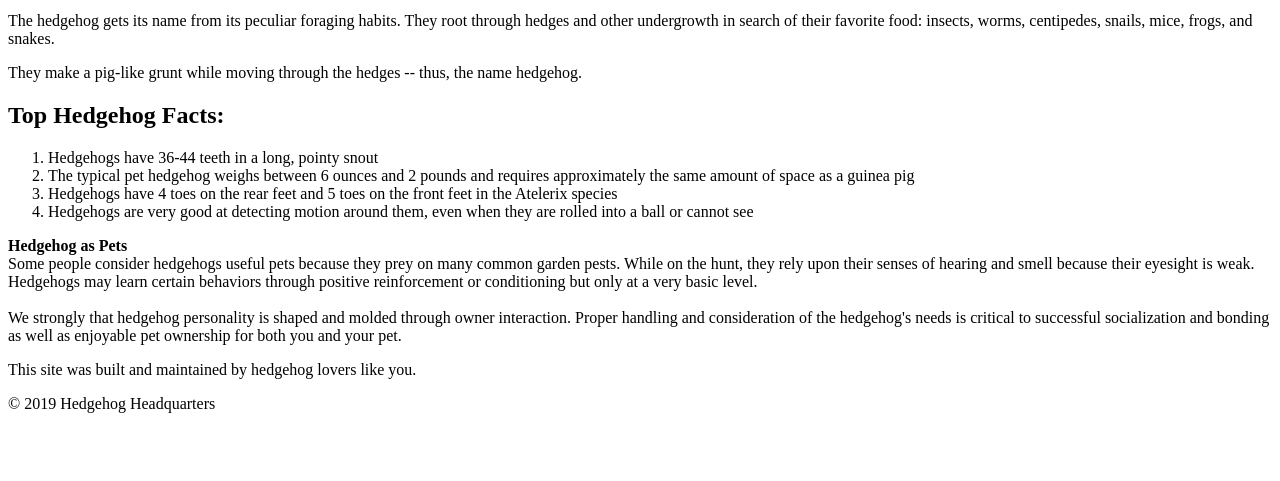
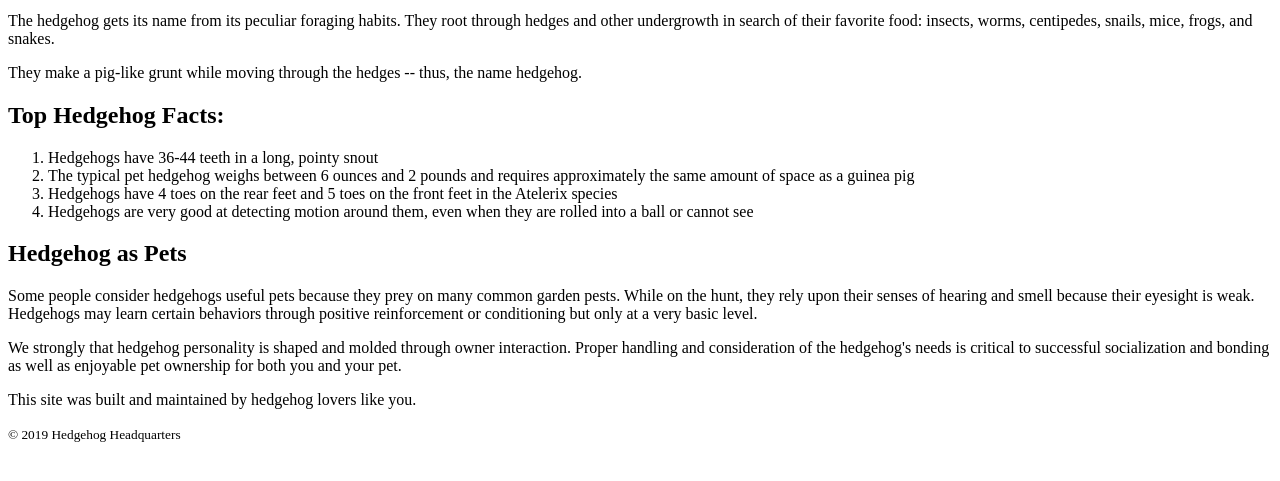
Before and after one commit to barrosdaniel/THFETUTP05_Hedgehog_Headquarters, a plain HTML site: page index.html in a window 1280 px wide. Shown: the part 293-774 px from the top of the page. Drawn offline with Linux system fonts and the light colour scheme.

Commit message:
refactor: Fix index.html Pets Section and Footer elements with correct HTML semantics

```diff
--- a/index.html
+++ b/index.html
@@ -48,21 +48,26 @@
     </section>
 
     <!-- 4. 'Pets' Content -->
-    <p><b>Hedgehog as Pets</b><br>
-      Some people consider hedgehogs useful pets because they prey on many common garden pests. While on the hunt, they
-      rely upon their senses of hearing and smell because their eyesight is weak. Hedgehogs may learn certain behaviors
-      through positive reinforcement or conditioning but only at a very basic level.
-      <br><br>
-      We strongly that hedgehog personality is shaped and molded through owner interaction. Proper handling and
-      consideration of the hedgehog's needs is critical to successful socialization and bonding as well as enjoyable pet
-      ownership for both you and your pet.
-    </p>
+    <section id="pets">
+      <h2>Hedgehog as Pets</h2>
+      <p>Some people consider hedgehogs useful pets because they prey on many common garden pests. While on the
+        hunt, they
+        rely upon their senses of hearing and smell because their eyesight is weak. Hedgehogs may learn certain
+        behaviors
+        through positive reinforcement or conditioning but only at a very basic level.</p>
+      <p>
+        We strongly that hedgehog personality is shaped and molded through owner interaction. Proper handling and
+        consideration of the hedgehog's needs is critical to successful socialization and bonding as well as
+        enjoyable
+        pet ownership for both you and your pet.
+      </p>
+    </section>
 
     <!-- 5. Footer Content -->
-    <span>
+    <footer>
       <p>This site was built and maintained by hedgehog lovers like you.</p>
-      © 2019 Hedgehog Headquarters
-    </span>
+      <small>&copy; 2019 Hedgehog Headquarters</small>
+    </footer>
   </div>
 </body>
 
```
